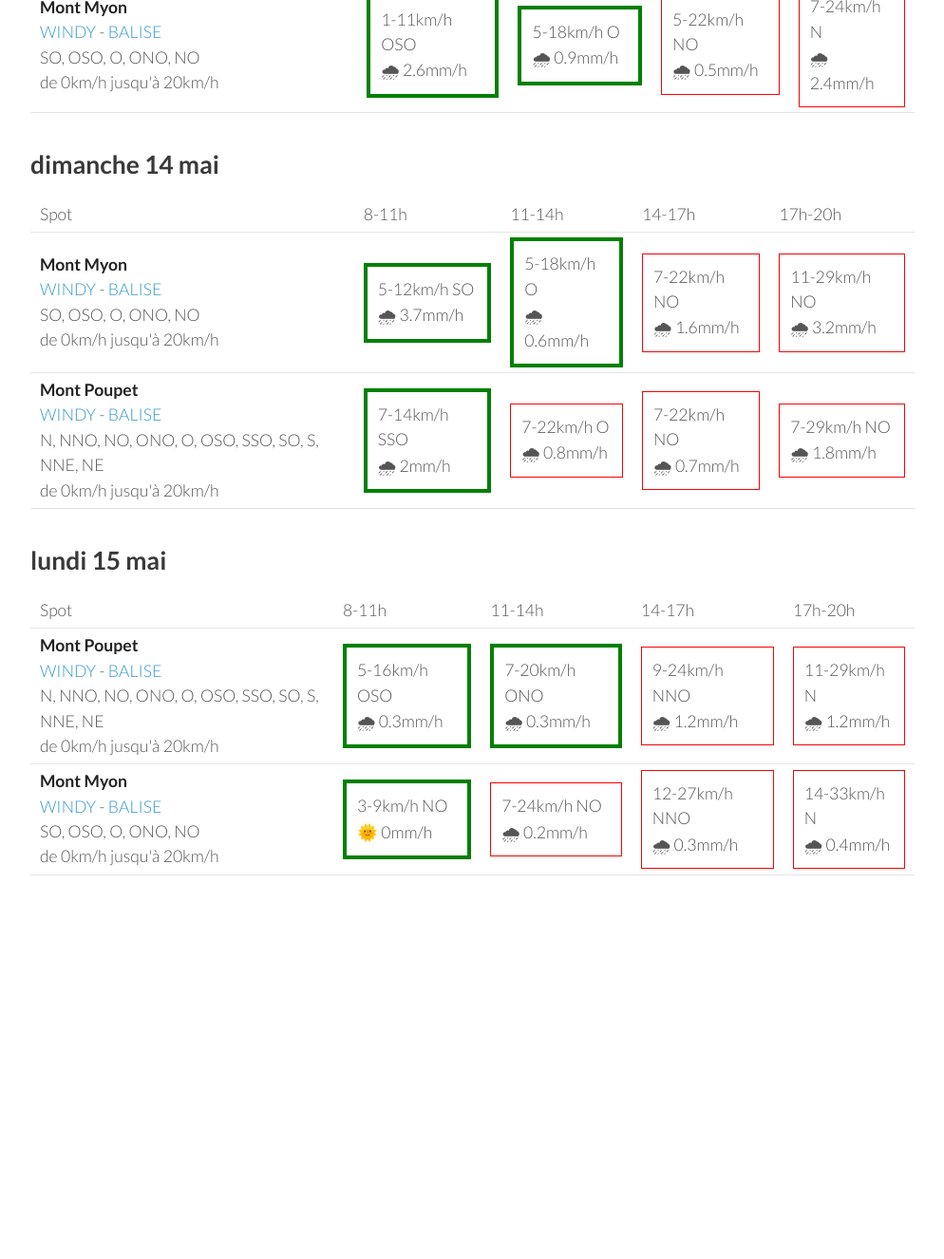
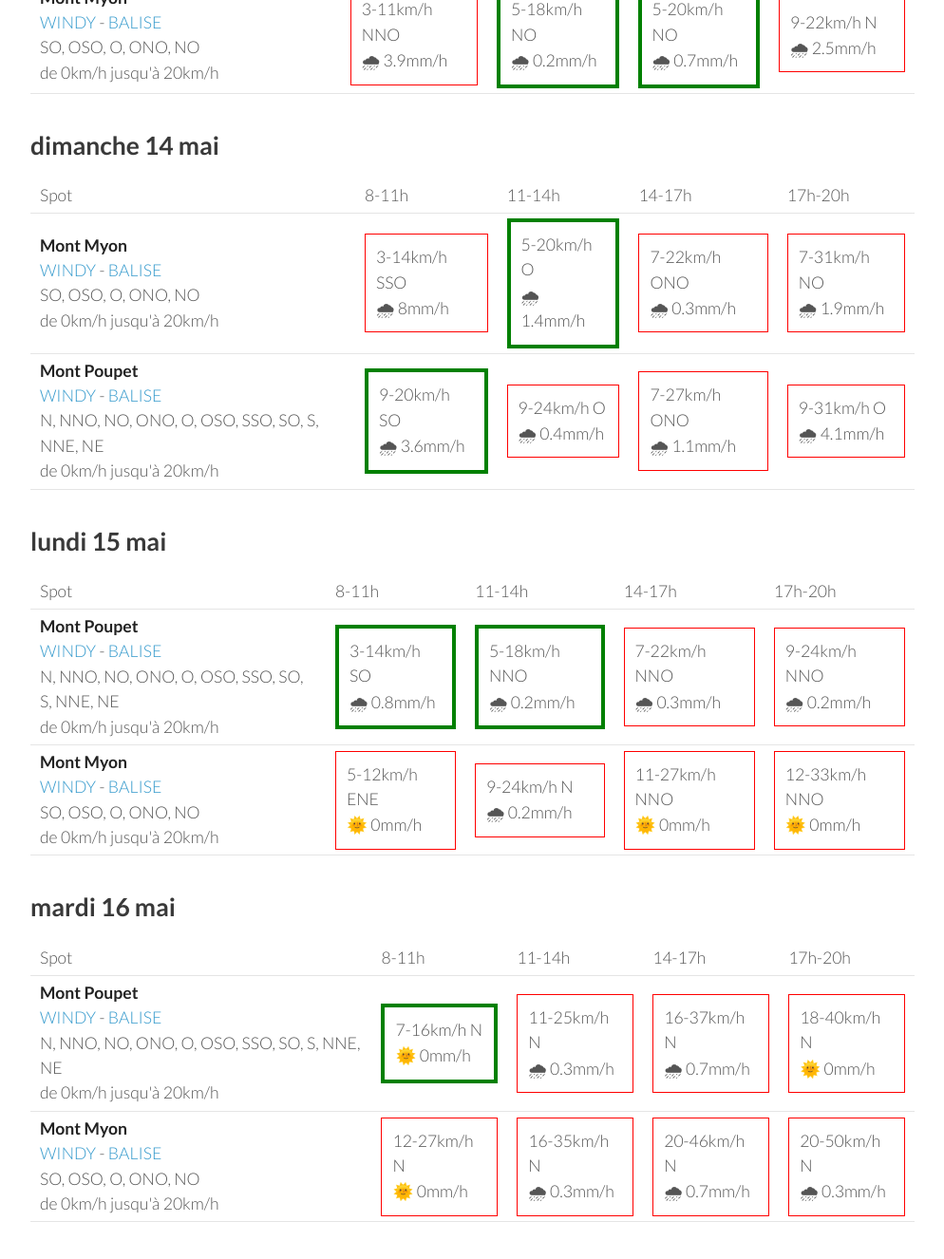
Before and after one commit to parapente-dans-le-nord/parapente-dans-le-nord.github.io, a Jekyll site: the page built from jura.markdown, in a window 1280 px wide and 1400 px high, scrolled down 1309 px. Shown: the top 1326 px of the window at 95% size, without its empty margins (26-1020 px from the left). Built offline with Jekyll 4.4.1, drawn with Linux system fonts in a browser that asks for light colours; before the commit the page ends 2359 px from its top, so only the background shows below that; some of the changed text lies outside the part shown.

Commit message:
update index.markdown

```diff
--- a/jura.markdown
+++ b/jura.markdown
@@ -96,20 +96,20 @@ page mise à jour le jeudi 11 mai 06:20
 <tr>
         <td><strong>Mont Poupet</strong><br><a href="https://windy.com/46.970/5.876?46.541,5.876,8">WINDY</a> - <span class=""><a href="http://www.balisemeteo.com/balise.php?idBalise=92">BALISE</a> </span><br> <span class="vent-favorable">N, NNO, NO, ONO, O, OSO, SSO, SO, S, NNE, NE</span><br><span class="force-vent">de 0km/h jusqu'à 20km/h</span> </td>
 
-            <td><div class="flyable"><p>1-9km/h SO</p><p>🌞 0mm/h</p></div></td>
-            <td><div class="flyable"><p>5-20km/h NO</p><p>🌞 0mm/h</p></div></td>
-            <td><div class="not-flyable"><p>5-22km/h N</p><p>🌧 4.6mm/h</p></div></td>
-            <td><div class="not-flyable"><p>5-18km/h N</p><p>🌧 6mm/h</p></div></td>
+            <td><div class="flyable"><p>3-11km/h S</p><p>🌧 0.3mm/h</p></div></td>
+            <td><div class="flyable"><p>5-18km/h NO</p><p>🌧 0.7mm/h</p></div></td>
+            <td><div class="not-flyable"><p>9-22km/h NO</p><p>🌧 1.9mm/h</p></div></td>
+            <td><div class="not-flyable"><p>5-24km/h NNO</p><p>🌧 2.7mm/h</p></div></td>
 
 
     </tr>
 <tr>
         <td><strong>Mont Myon</strong><br><a href="https://windy.com/46.331/5.397?45.898,5.394,8,m:eWoagj8">WINDY</a> - <span class=""><a href="http://www.balisemeteo.com/balise.php?idBalise=70">BALISE</a> </span><br> <span class="vent-favorable">SO, OSO, O, ONO, NO</span><br><span class="force-vent">de 0km/h jusqu'à 20km/h</span> </td>
 
-            <td><div class="flyable"><p>1-11km/h OSO</p><p>🌧 2.6mm/h</p></div></td>
-            <td><div class="flyable"><p>5-18km/h O</p><p>🌧 0.9mm/h</p></div></td>
-            <td><div class="not-flyable"><p>5-22km/h NO</p><p>🌧 0.5mm/h</p></div></td>
-            <td><div class="not-flyable"><p>7-24km/h N</p><p>🌧 2.4mm/h</p></div></td>
+            <td><div class="not-flyable"><p>3-11km/h NNO</p><p>🌧 3.9mm/h</p></div></td>
+            <td><div class="flyable"><p>5-18km/h NO</p><p>🌧 0.2mm/h</p></div></td>
+            <td><div class="flyable"><p>5-20km/h NO</p><p>🌧 0.7mm/h</p></div></td>
+            <td><div class="not-flyable"><p>9-22km/h N</p><p>🌧 2.5mm/h</p></div></td>
 
 
     </tr>
@@ -132,20 +132,20 @@ page mise à jour le jeudi 11 mai 06:20
 <tr>
         <td><strong>Mont Myon</strong><br><a href="https://windy.com/46.331/5.397?45.898,5.394,8,m:eWoagj8">WINDY</a> - <span class=""><a href="http://www.balisemeteo.com/balise.php?idBalise=70">BALISE</a> </span><br> <span class="vent-favorable">SO, OSO, O, ONO, NO</span><br><span class="force-vent">de 0km/h jusqu'à 20km/h</span> </td>
 
-            <td><div class="flyable"><p>5-12km/h SO</p><p>🌧 3.7mm/h</p></div></td>
-            <td><div class="flyable"><p>5-18km/h O</p><p>🌧 0.6mm/h</p></div></td>
-            <td><div class="not-flyable"><p>7-22km/h NO</p><p>🌧 1.6mm/h</p></div></td>
-            <td><div class="not-flyable"><p>11-29km/h NO</p><p>🌧 3.2mm/h</p></div></td>
+            <td><div class="not-flyable"><p>3-14km/h SSO</p><p>🌧 8mm/h</p></div></td>
+            <td><div class="flyable"><p>5-20km/h O</p><p>🌧 1.4mm/h</p></div></td>
+            <td><div class="not-flyable"><p>7-22km/h ONO</p><p>🌧 0.3mm/h</p></div></td>
+            <td><div class="not-flyable"><p>7-31km/h NO</p><p>🌧 1.9mm/h</p></div></td>
 
 
     </tr>
 <tr>
         <td><strong>Mont Poupet</strong><br><a href="https://windy.com/46.970/5.876?46.541,5.876,8">WINDY</a> - <span class=""><a href="http://www.balisemeteo.com/balise.php?idBalise=92">BALISE</a> </span><br> <span class="vent-favorable">N, NNO, NO, ONO, O, OSO, SSO, SO, S, NNE, NE</span><br><span class="force-vent">de 0km/h jusqu'à 20km/h</span> </td>
 
-            <td><div class="flyable"><p>7-14km/h SSO</p><p>🌧 2mm/h</p></div></td>
-            <td><div class="not-flyable"><p>7-22km/h O</p><p>🌧 0.8mm/h</p></div></td>
-            <td><div class="not-flyable"><p>7-22km/h NO</p><p>🌧 0.7mm/h</p></div></td>
-            <td><div class="not-flyable"><p>7-29km/h NO</p><p>🌧 1.8mm/h</p></div></td>
+            <td><div class="flyable"><p>9-20km/h SO</p><p>🌧 3.6mm/h</p></div></td>
+            <td><div class="not-flyable"><p>9-24km/h O</p><p>🌧 0.4mm/h</p></div></td>
+            <td><div class="not-flyable"><p>7-27km/h ONO</p><p>🌧 1.1mm/h</p></div></td>
+            <td><div class="not-flyable"><p>9-31km/h O</p><p>🌧 4.1mm/h</p></div></td>
 
 
     </tr>
@@ -168,20 +168,20 @@ page mise à jour le jeudi 11 mai 06:20
 <tr>
         <td><strong>Mont Poupet</strong><br><a href="https://windy.com/46.970/5.876?46.541,5.876,8">WINDY</a> - <span class=""><a href="http://www.balisemeteo.com/balise.php?idBalise=92">BALISE</a> </span><br> <span class="vent-favorable">N, NNO, NO, ONO, O, OSO, SSO, SO, S, NNE, NE</span><br><span class="force-vent">de 0km/h jusqu'à 20km/h</span> </td>
 
-            <td><div class="flyable"><p>5-16km/h OSO</p><p>🌧 0.3mm/h</p></div></td>
-            <td><div class="flyable"><p>7-20km/h ONO</p><p>🌧 0.3mm/h</p></div></td>
-            <td><div class="not-flyable"><p>9-24km/h NNO</p><p>🌧 1.2mm/h</p></div></td>
-            <td><div class="not-flyable"><p>11-29km/h N</p><p>🌧 1.2mm/h</p></div></td>
+            <td><div class="flyable"><p>3-14km/h SO</p><p>🌧 0.8mm/h</p></div></td>
+            <td><div class="flyable"><p>5-18km/h NNO</p><p>🌧 0.2mm/h</p></div></td>
+            <td><div class="not-flyable"><p>7-22km/h NNO</p><p>🌧 0.3mm/h</p></div></td>
+            <td><div class="not-flyable"><p>9-24km/h NNO</p><p>🌧 0.2mm/h</p></div></td>
 
 
     </tr>
 <tr>
         <td><strong>Mont Myon</strong><br><a href="https://windy.com/46.331/5.397?45.898,5.394,8,m:eWoagj8">WINDY</a> - <span class=""><a href="http://www.balisemeteo.com/balise.php?idBalise=70">BALISE</a> </span><br> <span class="vent-favorable">SO, OSO, O, ONO, NO</span><br><span class="force-vent">de 0km/h jusqu'à 20km/h</span> </td>
 
-            <td><div class="flyable"><p>3-9km/h NO</p><p>🌞 0mm/h</p></div></td>
-            <td><div class="not-flyable"><p>7-24km/h NO</p><p>🌧 0.2mm/h</p></div></td>
-            <td><div class="not-flyable"><p>12-27km/h NNO</p><p>🌧 0.3mm/h</p></div></td>
-            <td><div class="not-flyable"><p>14-33km/h N</p><p>🌧 0.4mm/h</p></div></td>
+            <td><div class="not-flyable"><p>5-12km/h ENE</p><p>🌞 0mm/h</p></div></td>
+            <td><div class="not-flyable"><p>9-24km/h N</p><p>🌧 0.2mm/h</p></div></td>
+            <td><div class="not-flyable"><p>11-27km/h NNO</p><p>🌞 0mm/h</p></div></td>
+            <td><div class="not-flyable"><p>12-33km/h NNO</p><p>🌞 0mm/h</p></div></td>
 
 
     </tr>
@@ -189,3 +189,39 @@ page mise à jour le jeudi 11 mai 06:20
 </tbody>
 </table>
 {:/}
+## mardi 16 mai
+
+{::nomarkdown}
+<table>
+  <tbody>
+    <tr>
+      <td>Spot</td>
+      <td>8-11h</td>
+      <td>11-14h</td>
+      <td>14-17h</td>
+      <td>17h-20h</td>
+    </tr>
+<tr>
+        <td><strong>Mont Poupet</strong><br><a href="https://windy.com/46.970/5.876?46.541,5.876,8">WINDY</a> - <span class=""><a href="http://www.balisemeteo.com/balise.php?idBalise=92">BALISE</a> </span><br> <span class="vent-favorable">N, NNO, NO, ONO, O, OSO, SSO, SO, S, NNE, NE</span><br><span class="force-vent">de 0km/h jusqu'à 20km/h</span> </td>
+
+            <td><div class="flyable"><p>7-16km/h N</p><p>🌞 0mm/h</p></div></td>
+            <td><div class="not-flyable"><p>11-25km/h N</p><p>🌧 0.3mm/h</p></div></td>
+            <td><div class="not-flyable"><p>16-37km/h N</p><p>🌧 0.7mm/h</p></div></td>
+            <td><div class="not-flyable"><p>18-40km/h N</p><p>🌞 0mm/h</p></div></td>
+
+
+    </tr>
+<tr>
+        <td><strong>Mont Myon</strong><br><a href="https://windy.com/46.331/5.397?45.898,5.394,8,m:eWoagj8">WINDY</a> - <span class=""><a href="http://www.balisemeteo.com/balise.php?idBalise=70">BALISE</a> </span><br> <span class="vent-favorable">SO, OSO, O, ONO, NO</span><br><span class="force-vent">de 0km/h jusqu'à 20km/h</span> </td>
+
+            <td><div class="not-flyable"><p>12-27km/h N</p><p>🌞 0mm/h</p></div></td>
+            <td><div class="not-flyable"><p>16-35km/h N</p><p>🌧 0.3mm/h</p></div></td>
+            <td><div class="not-flyable"><p>20-46km/h N</p><p>🌧 0.7mm/h</p></div></td>
+            <td><div class="not-flyable"><p>20-50km/h N</p><p>🌧 0.3mm/h</p></div></td>
+
+
+    </tr>
+
+</tbody>
+</table>
+{:/}
```
Also changed, not shown: other parts of jura.markdown (+1 -1 lines).
